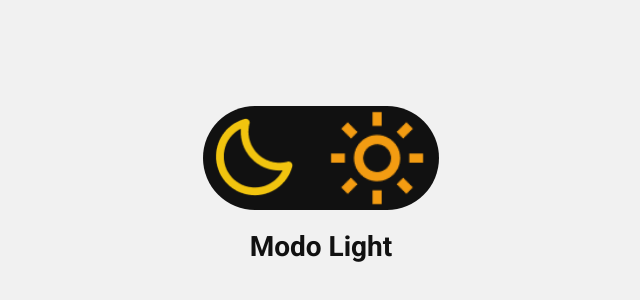
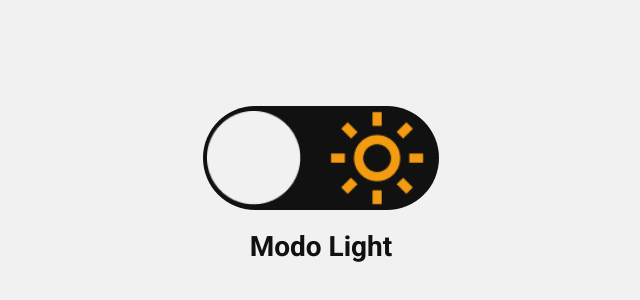
Before and after one commit to marcosfmd/theme--switcher, a plain HTML site: page index.html in a window 1280 px wide. Shown: the part 216-516 px from the top of the page, without its empty margins (319-959 px from the left). Drawn offline with Linux system fonts and the light colour scheme.

Commit message:
update index, corrige bug

```diff
--- a/index.html
+++ b/index.html
@@ -14,8 +14,9 @@
   <div class="container">
     <main class="main">
       <figure class="content-images">
-        <img src="./assets/images/moon.png" alt="Lua" class="image image-dark dark">
-        <img src="./assets/images/Vector.png" alt="Sol" class="image image-light light ">
+        <img src="./assets/images/moon.png" alt="Lua" class="image dark image-ball">
+        <img src="./assets/images/ball.png" alt="imagem da bola branca" class="image changeMode">
+        <img src="./assets/images/Vector.png" alt="Sol" class="image light">
       </figure>
       <h3  class="title-mode">Modo Light </h3>
     </main>
```
